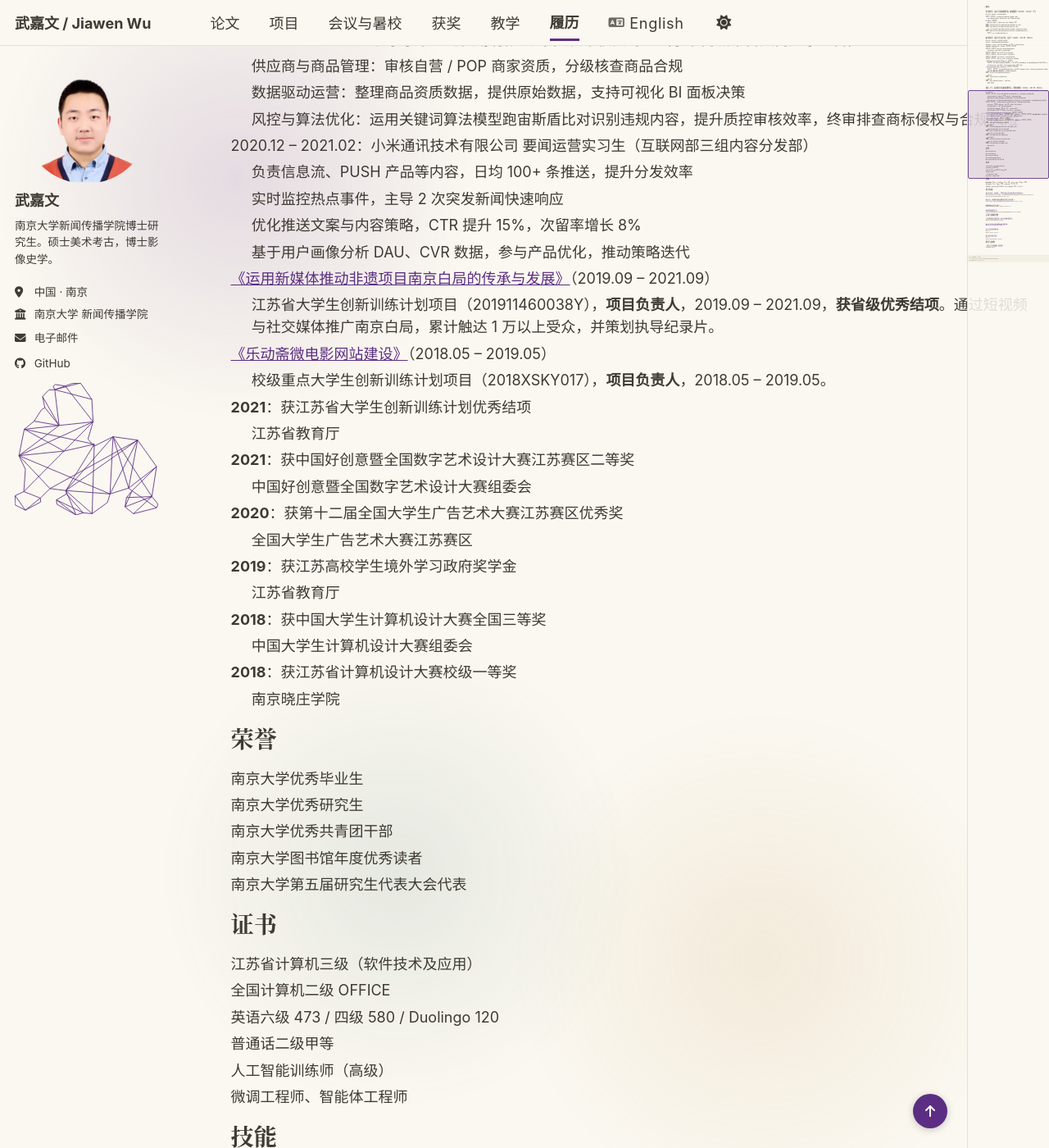
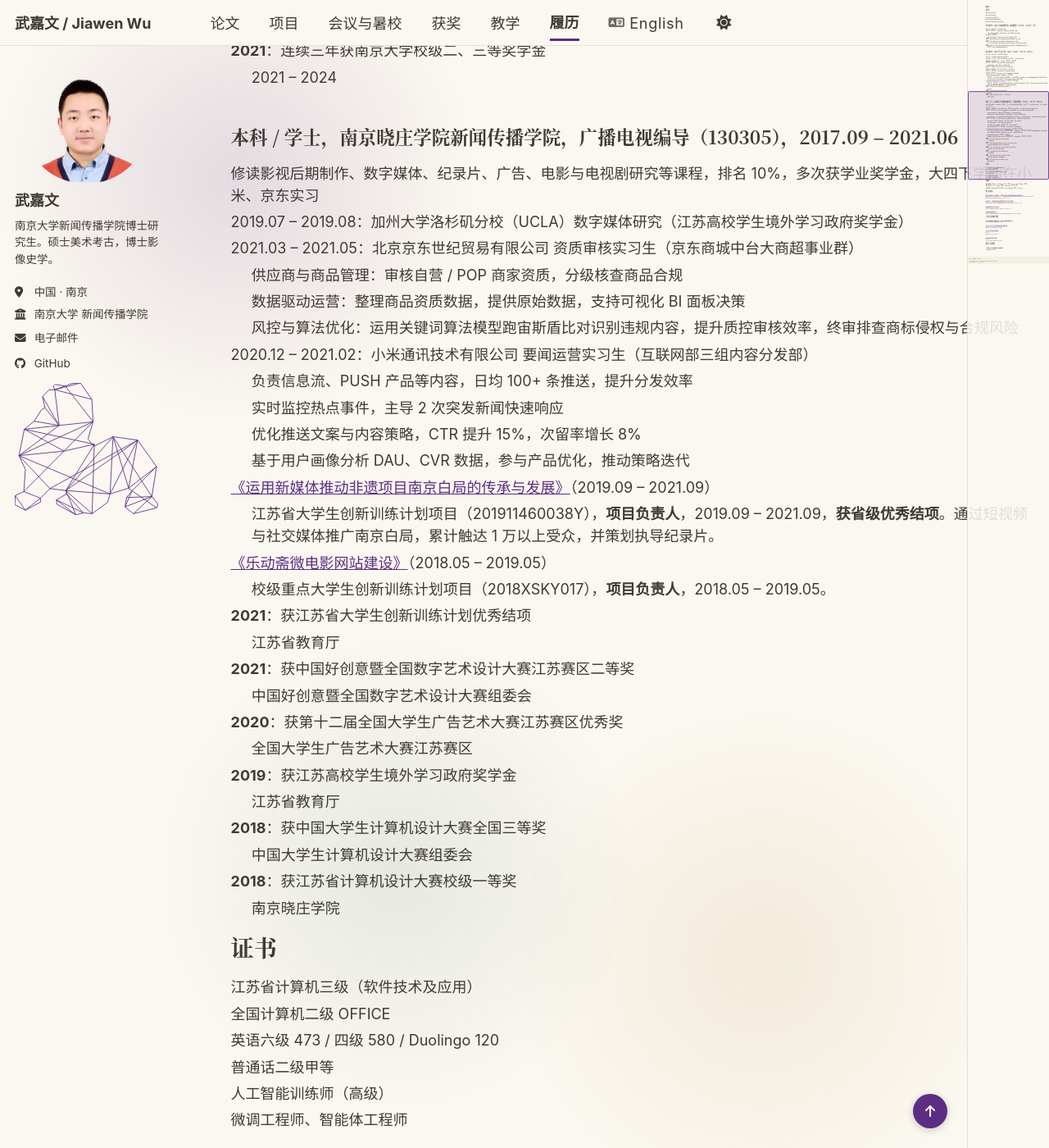
Before and after one commit to newnju/newnju.github.io, a Jekyll site: the page built from _pages/cv.md, in a window 1280 px wide and 1400 px high, scrolled down 1437 px. Shown: the whole window at 82% size. Built offline with Jekyll 4.4.1, drawn with Linux system fonts in a browser that asks for light colours; a style sheet for code colours, icons or effects is not loaded; some of the changed text lies outside the part shown.

```diff
--- a/_data/profile.yml
+++ b/_data/profile.yml
@@ -55,6 +55,9 @@ education:
       - "修读影视后期制作、数字媒体、纪录片、广告、电影与电视剧研究等课程，排名 10%，多次获学业奖学金，大四下学期在小米、京东实习"
     notes_en:
       - "Coursework in post-production, digital media, documentary, advertising and film/television studies; ranked in the top 10%, repeatedly awarded academic scholarships; interned at Xiaomi and JD.com in the second semester of senior year"
+  - period: bachelor
+    text: "2019.07 – 2019.08：加州大学洛杉矶分校（UCLA）数字媒体研究（江苏高校学生境外学习政府奖学金）"
+    text_en: "Jul 2019 – Aug 2019: Digital media studies, University of California, Los Angeles (UCLA), on the Jiangsu Government Scholarship for Overseas Study"
   - period: master
     text: "**学期交换**，德国图宾根大学，校际合作，2023.10 – 2024.03"
     text_en: "**Exchange semester**, Eberhard Karls Universität Tübingen, Germany (inter-university agreement), 2023.10 – 2024.03"
--- a/_pages/cv.md
+++ b/_pages/cv.md
@@ -9,12 +9,12 @@ redirect_from:
 
 {% include base_path %}
 
-{% include han-cv-timeline.html %}
-
 荣誉
 ======
 
 {% include han-honours.html %}
+
+{% include han-cv-timeline.html %}
 
 证书
 ======
```
Also changed, not shown: README.md (+1 -1 lines), _pages/en/cv.md (+2 -2 lines).
